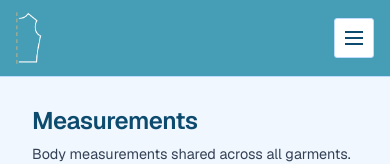
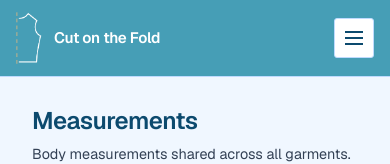
Before and after one commit to HelenStaniland/cutonthefold, a Next.js app: page /measurements in a window 390 px wide. Shown: the top 164 px of the page. Built offline with nearby package versions, Linux system fonts and the light colour scheme.

Commit message:
Add brand text to mobile render

```diff
--- a/app/Nav.tsx
+++ b/app/Nav.tsx
@@ -65,7 +65,9 @@ export function NavBrand({ compact = false }: { compact?: boolean }) {
       className={`${styles.navBrand} ${compact ? styles.navBrandCompact : ""}`}
     >
       <Logo compact={compact} />
-      {!compact && (
+      {compact ? (
+        <span className={styles.brandTitle}>Cut on the Fold</span>
+      ) : (
         <span className={styles.brandTagline}>Parametric patterns</span>
       )}
     </div>
--- a/app/shell.module.css
+++ b/app/shell.module.css
@@ -1025,7 +1025,14 @@
   align-items: center;
   flex-shrink: 0;
   margin-bottom: 0;
-  gap: 0;
+  gap: 10px;
+  min-width: 0;
+}
+
+.navBrandCompact .brandTitle {
+  font-size: 0.95rem;
+  line-height: 1.2;
+  white-space: nowrap;
 }
 
 .brandTitle {
```
